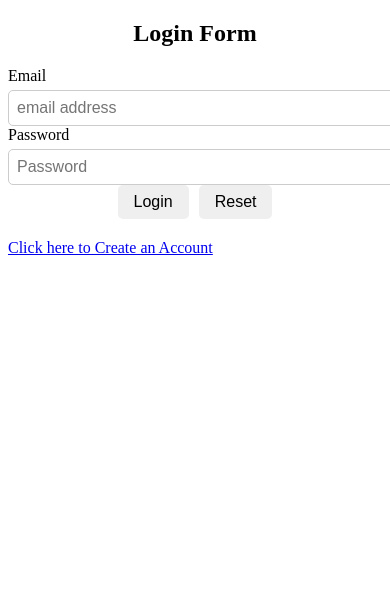
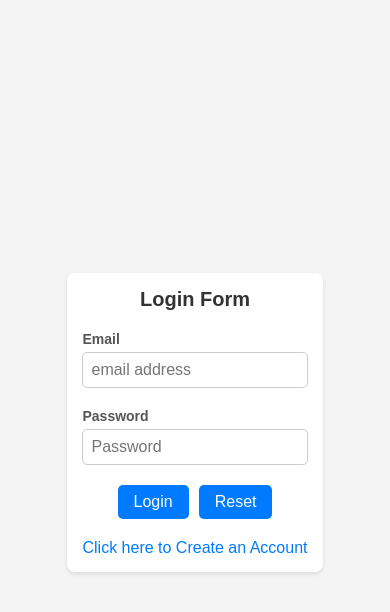
Before and after one commit to Vima1999green/PDF_UPLOADER, a React (Create React App) app in the folder FrontEnd/frontend/: page /login in a window 390 px wide. Shown: the top 612 px of the page. Built offline with nearby package versions, Linux system fonts and the light colour scheme.

Commit message:
add some styles for pages and components

```diff
--- a/FrontEnd/frontend/src/components/LoginForm.js
+++ b/FrontEnd/frontend/src/components/LoginForm.js
@@ -1,6 +1,7 @@
 import React, { useState } from "react";
 import axios from "axios";
 import { Link, useNavigate } from "react-router-dom";
+import "../styles/LoginForm.css";
 
 function LoginForm() {
   const [email, setEmail] = useState("");
--- a/FrontEnd/frontend/src/pages/PdfUploader.js
+++ b/FrontEnd/frontend/src/pages/PdfUploader.js
@@ -1,5 +1,6 @@
 import React, { useState } from "react";
 import axios from "axios";
+import "../styles/PdfUploader.css";
 
 function PdfUploader() {
   const [file, setFile] = useState(null);
@@ -69,6 +70,14 @@ function PdfUploader() {
         </div>
         <div className="button-container">
           <button type="submit">Upload</button>
+          <button
+            type="reset"
+            onClick={(e) => {
+              setFile(null);
+            }}
+          >
+            Clear
+          </button>
         </div>
       </form>
     </div>
--- /dev/null
+++ b/FrontEnd/frontend/src/styles/LoginForm.css
@@ -0,0 +1,112 @@
+body {
+  background-color: #f4f4f4;
+  margin: 0;
+  padding: 0;
+  display: flex;
+  justify-content: center;
+  align-items: center;
+  height: 100vh;
+}
+
+.login-container {
+  background-color: #fff;
+  padding: 20px;
+  border-radius: 8px;
+  box-shadow: 0 2px 4px rgba(0, 0, 0, 0.1);
+  width: 100%;
+  max-width: 400px;
+  box-sizing: border-box;
+}
+
+.header-container {
+  margin-bottom: 20px;
+}
+
+.header-container h2 {
+  margin: 0;
+  font-size: 24px;
+  color: #333;
+}
+
+.field-container {
+  display: flex;
+  flex-direction: column;
+}
+
+.email-container,
+.password-container {
+  margin-bottom: 20px;
+}
+
+label {
+  display: block;
+  margin-bottom: 8px;
+  font-weight: bold;
+  color: #555;
+}
+
+input {
+  width: 100%;
+  padding: 10px;
+  border: 1px solid #ddd;
+  border-radius: 4px;
+  box-sizing: border-box;
+}
+
+.button-container {
+  display: flex;
+  justify-content: space-between;
+  align-items: center;
+}
+
+button {
+  padding: 10px 20px;
+  border: none;
+  border-radius: 4px;
+  background-color: #007bff;
+  color: #fff;
+  cursor: pointer;
+}
+
+button:hover {
+  background-color: #0056b3;
+}
+
+.error-message {
+  color: red;
+  font-size: 14px;
+}
+
+@media (max-width: 600px) {
+  .login-container {
+    padding: 15px;
+  }
+
+  .header-container h2 {
+    font-size: 20px;
+  }
+
+  label {
+    font-size: 14px;
+  }
+
+  input {
+    padding: 8px;
+  }
+
+  button {
+    padding: 8px 16px;
+  }
+}
+
+a {
+  display: block;
+  text-align: center;
+  margin-top: 20px;
+  color: #007bff;
+  text-decoration: none;
+}
+
+a:hover {
+  text-decoration: underline;
+}
--- /dev/null
+++ b/FrontEnd/frontend/src/styles/PdfUploader.css
@@ -0,0 +1,79 @@
+body {
+  font-family: Arial, sans-serif;
+  background-color: #f4f4f4;
+  margin: 0;
+  padding: 0;
+  display: flex;
+  justify-content: center;
+  align-items: center;
+  height: 100vh;
+}
+
+.pdf-uploader-container {
+  background-color: #fff;
+  padding: 20px;
+  border-radius: 8px;
+  box-shadow: 0 2px 4px rgba(0, 0, 0, 0.1);
+  width: 100%;
+  max-width: 400px;
+  box-sizing: border-box;
+}
+
+.header-container {
+  margin-bottom: 20px;
+}
+
+.header-container h2 {
+  margin: 0;
+  font-size: 24px;
+  color: #333;
+}
+
+.field-container {
+  display: flex;
+  flex-direction: column;
+  margin-bottom: 20px;
+}
+
+input[type="file"] {
+  padding: 10px;
+  border: 1px solid #ddd;
+  border-radius: 4px;
+  box-sizing: border-box;
+}
+
+.button-container {
+  display: flex;
+  justify-content: center;
+}
+
+button {
+  padding: 10px 20px;
+  border: none;
+  border-radius: 4px;
+  background-color: #007bff;
+  color: #fff;
+  cursor: pointer;
+}
+
+button:hover {
+  background-color: #0056b3;
+}
+
+@media (max-width: 600px) {
+  .pdf-uploader-container {
+    padding: 15px;
+  }
+
+  .header-container h2 {
+    font-size: 20px;
+  }
+
+  input[type="file"] {
+    padding: 8px;
+  }
+
+  button {
+    padding: 8px 16px;
+  }
+}
```
Also changed, not shown: 1 other file (tests, documents, lock files or other folders).
